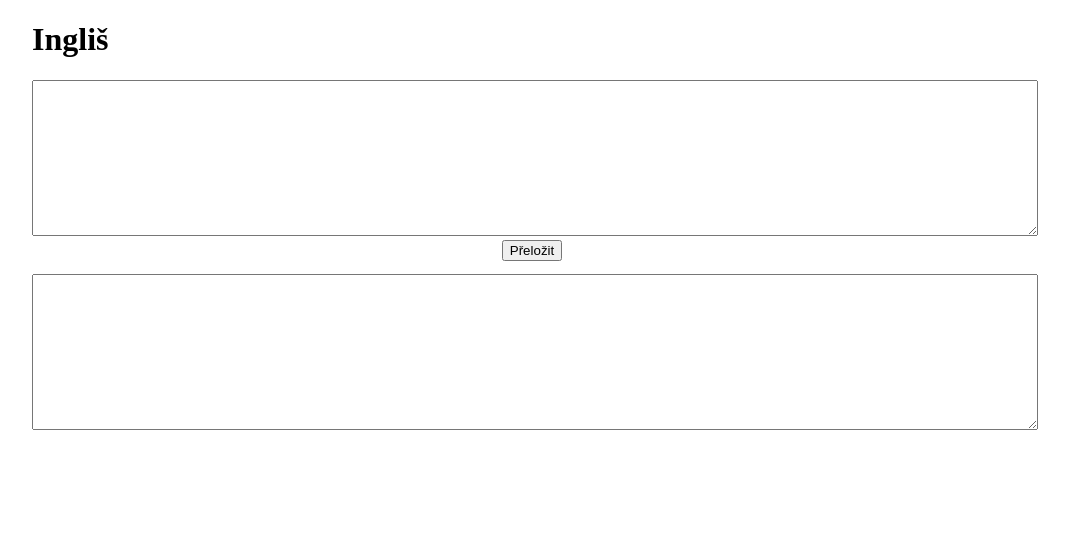
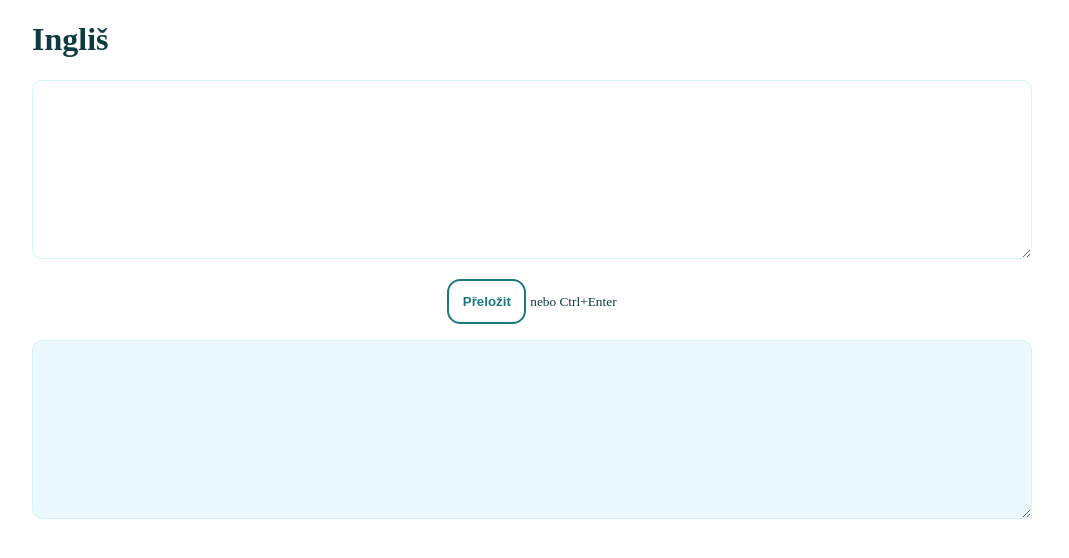
Before and after one commit to RisaI/inglis, a SvelteKit app: page / in a window 1280 px wide. Shown: the top 558 px of the page, without its empty margins (108-1177 px from the left). Built offline with nearby package versions, Linux system fonts and the light colour scheme.

Commit message:
Better styles

```diff
--- a/src/routes/+page.svelte
+++ b/src/routes/+page.svelte
@@ -15,14 +15,21 @@
 
         output = data.text;
     }
+
+    function hotkey(e: KeyboardEvent) {
+        if (e.ctrlKey && e.key === 'Enter') {
+            translate();
+        }
+    }
 </script>
 
 <main class="container">
     <h1>Ingliš</h1>
     <form on:submit={e => { e.preventDefault(); translate(); }}>
-        <textarea rows="10" bind:value={input} />
+        <textarea rows="10" bind:value={input} on:keypress={hotkey} />
         <div class="center">
             <button type="submit">Přeložit</button>
+            <small> nebo Ctrl+Enter</small>
         </div>
     </form>
     <textarea rows="10" readonly class="output" value={output} />
@@ -30,17 +37,41 @@
 
 <style>
     :global(body) {
-        margin: 0;
+        margin: 0 0.5em;
+        color: #0f3b40;
+    }
+
+    :global(*) {
+        box-sizing: border-box;
     }
 
     textarea {
         width: 100%;
         resize: vertical;
+        color: inherit;
+        outline: none;
+
+        padding: 1em;
+        border-radius: 0.75em;
+        border-color: #d6f4f6;
     }
 
     .center {
-        margin-inline: auto;
+        margin: 1em auto;
         width: fit-content;
+    }
+
+    button {
+        background: none;
+        outline: none;
+
+        color: #1d777f;
+        border: 2px solid #1d777f;
+        border-radius: 1em;
+        padding: 1em;
+
+        font-weight: bold;
+        cursor: pointer;
     }
 
     .container {
@@ -49,6 +80,6 @@
     }
 
     .output {
-        margin-top: 1em;
+        background-color: #eaf9fb;
     }
 </style>
```
